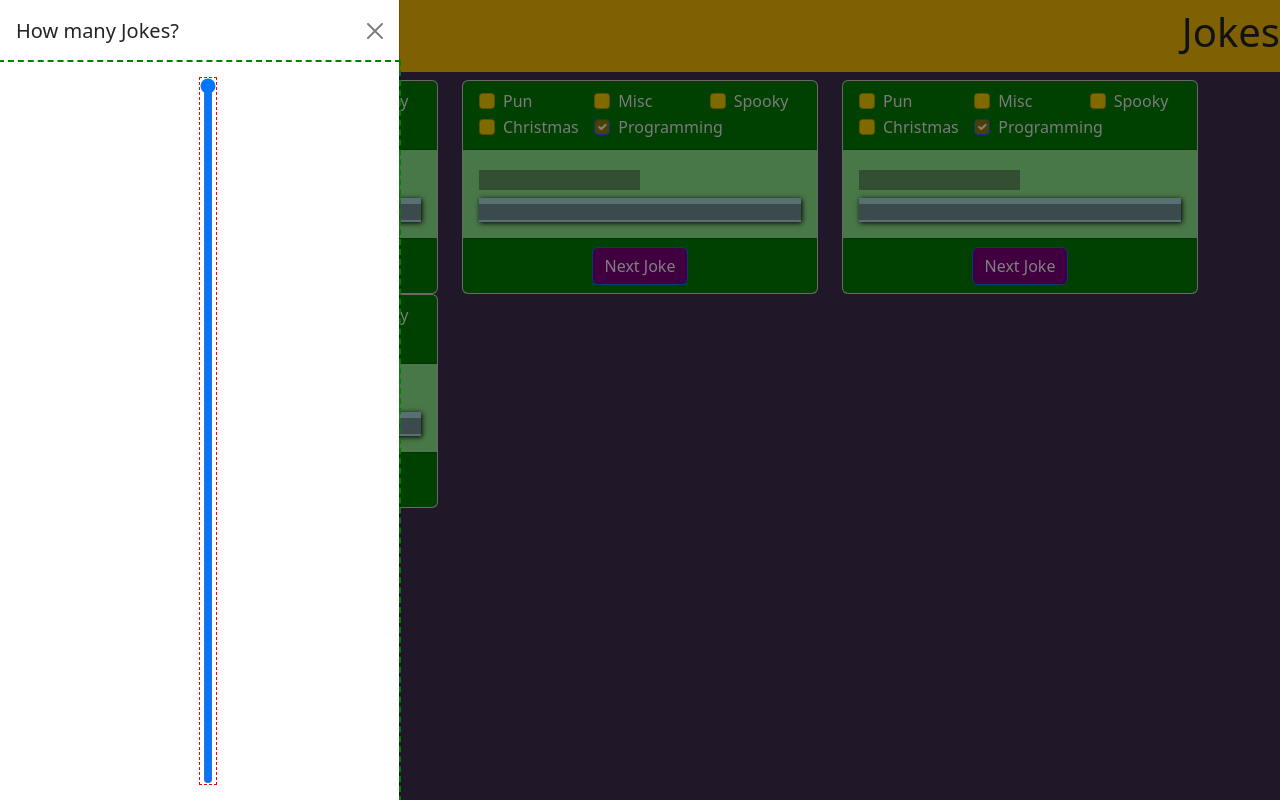
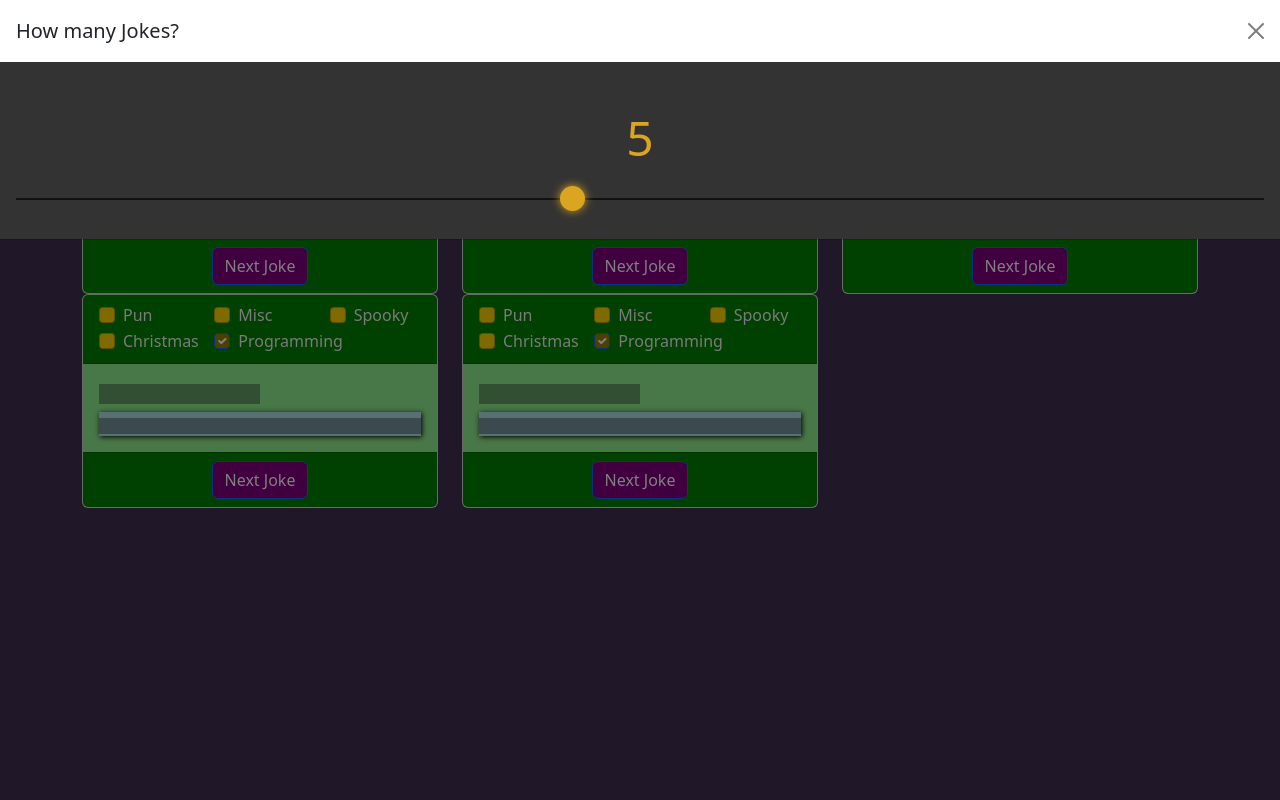
Before and after one commit to timefault/React-Jokes, a React (Vite) app: page / in a window 1280 px wide. Both pictures are taken after a click on the button "Launch". Built offline with nearby package versions, Linux system fonts and the light colour scheme; no server answers.

Commit message:
styling slider

```diff
--- a/src/components/Sidebar/Sidebar.css
+++ b/src/components/Sidebar/Sidebar.css
@@ -1,19 +1,35 @@
+.offcanvas-body {
+    background-color: #333;
+    ;
+}
+
+.slider-label {
+    font-size: 3em;
+    color: goldenrod;
+}
+
 .slider {
-    padding: 0;
-    width: 1em;
-    height: 100%;
-    margin-left: 50%;
-    margin-right: 50%;
-    -webkit-appearance: none;
     appearance: none;
-    -webkit-appearance: slider-vertical;
-    background: green;
-    /* Grey background */
-    outline: none;
-    /* Remove outline */
-    /* opacity: 0.7; */
-    /* Set transparency (for mouse-over effects on hover) */
-    -webkit-transition: .2s;
-    /* 0.2 seconds transition on hover */
-    transition: opacity .2s;
+    width: 100%;
+    height: 2px;
+    background-color: #111;
+    color: goldenrod;
+    fill: goldenrod;
 }
+
+.slider::-webkit-slider-runnable-track {
+    appearance: none;
+    color: goldenrod;
+    fill: goldenrod;
+}
+
+.slider::-webkit-slider-thumb {
+    appearance: none;
+    width: 25px;
+    height: 25px;
+    border-radius: 100%;
+    background-color: goldenrod;
+    box-shadow: 0 0 10px goldenrod;
+    color: goldenrod;
+    fill: goldenrod;
+}
--- a/src/components/Sidebar/Sidebar.tsx
+++ b/src/components/Sidebar/Sidebar.tsx
@@ -1,8 +1,8 @@
-import { useState } from "react";
+import { ChangeEvent, useState } from "react";
 import { Button, Offcanvas } from "react-bootstrap";
 import './Sidebar.css';
 
-export function Sidebar() {
+export function Sidebar({ jokeCount, setJokeCount }: { jokeCount: number, setJokeCount: any }) {
     const [show, setShow] = useState(false);
 
     const handleClose = () => setShow(false);
@@ -14,12 +14,13 @@ export function Sidebar() {
                 Launch
             </Button>
 
-            <Offcanvas show={show} onHide={handleClose}>
+            <Offcanvas show={show} onHide={handleClose} placement="top" className="">
                 <Offcanvas.Header closeButton>
                     <Offcanvas.Title>How many Jokes?</Offcanvas.Title>
                 </Offcanvas.Header>
-                <Offcanvas.Body className="debug">
-                    <input type="range" min="1" max="10" className="slider" />
+                <Offcanvas.Body className="d-flex flex-column align-items-center justify-content-center gap-4">
+                    <label className="slider-label">{jokeCount}</label>
+                    <input type="range" min="1" max="10" className="slider" onChange={(e: ChangeEvent<HTMLInputElement>) => setJokeCount(parseInt(e.target.value))} value={jokeCount} />
                 </Offcanvas.Body>
             </Offcanvas>
         </>
--- a/src/pages/JokePage/JokePage.tsx
+++ b/src/pages/JokePage/JokePage.tsx
@@ -1,29 +1,28 @@
+import { useState } from "react";
 import { Col, Container, Navbar, Row } from "react-bootstrap";
 import { Joke } from "../../components/Joke/Joke"
 import { Sidebar as Menu } from '../../components/Sidebar/Sidebar';
 
 export function JokePage() {
+    const [jokeCount, setJokeCount] = useState<number>(5);
+
     return (
         <>
 
             <Navbar className="py-2 bg-warning justify-content-between mb-2">
-                <Menu />
+                <Menu setJokeCount={setJokeCount} jokeCount={jokeCount} />
                 <h1>Jokes</h1>
             </Navbar>
             <Container>
                 <Row xs={1} md={2} lg={3}>
-                    <Col>
-                        <Joke />
-                    </Col>
-                    <Col>
-                        <Joke />
-                    </Col>
-                    <Col>
-                        <Joke />
-                    </Col>
-                    <Col>
-                        <Joke />
-                    </Col>
+                    {
+                        [...Array(jokeCount).keys()].map((el, idx) =>
+                        (
+                            <Col key={idx}>
+                                <Joke />
+                            </Col>
+                        )
+                        )}
                 </Row>
             </Container>
         </>
```
